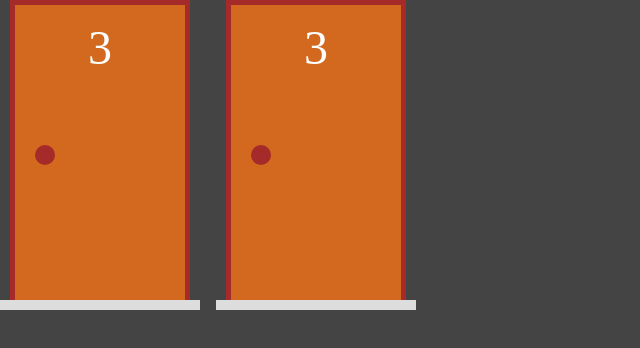
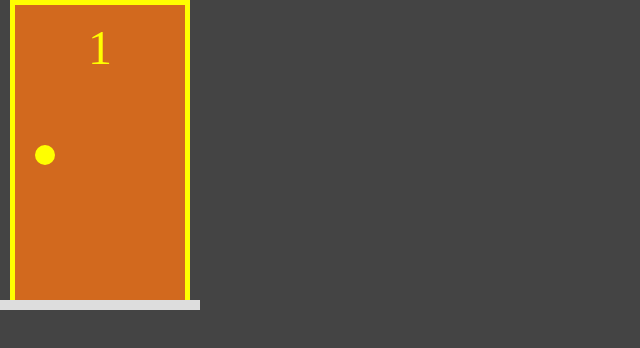
Before and after one commit to DiogoKenway/monty-hall, a Next.js app: page / in a window 1280 px wide. Shown: the top 348 px of the page, without its empty margins (0-640 px from the left). Built offline with nearby package versions, Linux system fonts and the light colour scheme.

Commit message:
final code and rename file

```diff
--- a/src/components/Porta.tsx
+++ b/src/components/Porta.tsx
@@ -1,4 +1,4 @@
-import styles from "@/styles/Porta.module.css";
+import styles from "../styles/Porta.module.css";
 import PortaModel from "../model/porta";
 
 interface PortaProps {
@@ -13,7 +13,7 @@ export default function Porta( { porta } : PortaProps) {
         <div className={styles.area}>
             <div className={`${styles.estrutura} ${selecionada}`}>
                 <div className={styles.porta}>
-                    <div className={styles.numero} >3</div>
+                    <div className={styles.numero} >{porta.numero}</div>
                     <div className={styles.macaneta} />
                 </div>
             </div>
--- a/src/pages/_app.tsx
+++ b/src/pages/_app.tsx
@@ -1,4 +1,4 @@
-import '@/styles/globals.css'
+import "../styles/global.css";
 
 export default function App({ Component, pageProps }) {
   return <Component {...pageProps} />
--- a/src/pages/index.tsx
+++ b/src/pages/index.tsx
@@ -1,17 +1,16 @@
+import { useState } from "react";
 import Porta from "../components/Porta";
 import PortaModel from "../model/porta";
 // import Presente from "@/components/Presente";
 
 export default function Home() {
 
-  const p1 = new PortaModel(1);
-  const p2 = new PortaModel(2);
+  const [p1, setP1] = useState(new PortaModel(1, false, true));
 
   return (
     <div style={{ display: "flex", gap: "1rem" }}>
       {/* <Presente /> */}
       <Porta porta={p1}/>
-      <Porta porta={p2}/>
     </div>
   )
 }
```
Also changed, not shown: src/styles/global.css (renamed from src/styles/globals.css).
